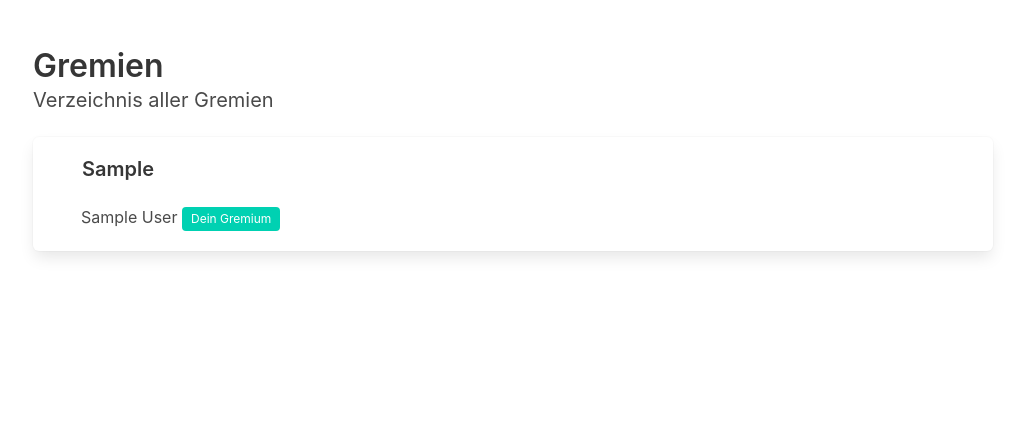
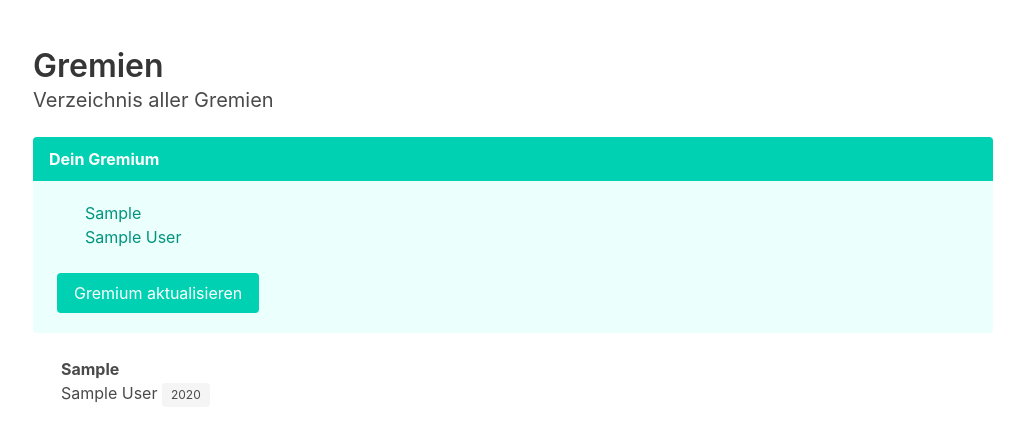
Before and after one commit to timptner/fatama, a Django app: page /accounts/councils/ in a window 1280 px wide. Shown: the part 52-493 px from the top of the page, without its empty margins (127-1152 px from the left). Run offline with Django 5.2, Linux system fonts and the light colour scheme; a user stored in the database is signed in; tables that the repository leaves empty hold one stand-in row (values such as "Sample post").

Commit message:
Add council update view

```diff
--- a/accounts/models.py
+++ b/accounts/models.py
@@ -20,6 +20,9 @@ class Council(models.Model):
     def __str__(self) -> str:
         return f'{self.name} ({self.university})'
 
+    def get_years(self) -> list[int]:
+        return self.attendance_set.values_list('congress__year', flat=True)
+
 
 class Invite(models.Model):
     token = models.CharField('Token', unique=True, max_length=20)
@@ -38,11 +41,13 @@ class Invite(models.Model):
 
     def is_expired(self) -> bool:
         return self.expired_at < timezone.now()
+
     is_expired.boolean = True
     is_expired.short_description = "Expired"
 
     def is_active(self) -> bool:
         return not self.is_expired()
+
     is_active.boolean = True
     is_active.short_description = "Active"
 
--- a/accounts/templates/accounts/council_list.html
+++ b/accounts/templates/accounts/council_list.html
@@ -10,7 +10,36 @@
             <h3 class="title">Gremien</h3>
             <h5 class="subtitle">Verzeichnis aller Gremien</h5>
 
-            {% if not user.council %}
+            {% if user.council %}
+                {% with user.council as council %}
+                    <article class="message is-primary">
+                        <div class="message-header">
+                            Dein Gremium
+                        </div>
+                        <div class="message-body">
+                            <div class="block">
+                                <div class="icon-text">
+                                    <span class="icon">
+                                        <i class="fa-solid fa-university"></i>
+                                    </span>
+                                    <span>{{ council.university }}</span>
+                                </div>
+                                <div class="icon-text">
+                                    <span class="icon">
+                                        <i class="fa-solid fa-people-group"></i>
+                                    </span>
+                                    <span>{{ council.name }}</span>
+                                </div>
+                            </div>
+                            <div class="buttons">
+                                <a class="button is-primary" href="{% url 'accounts:update_council' council.pk %}">
+                                    Gremium aktualisieren
+                                </a>
+                            </div>
+                        </div>
+                    </article>
+                {% endwith %}
+            {% else %}
                 <article class="message is-warning">
                     <div class="message-header">
                         Benutzer ist keinem Gremium zugewiesen
@@ -32,8 +61,8 @@
 
             {% regroup council_list by university as university_list %}
             {% for university, local_council_list in university_list %}
-                <div class="box">
-                    <p class="title is-5">
+                <div class="block">
+                    <p class="has-text-weight-bold">
                         <span class="icon-text">
                             <span class="icon">
                                 <i class="fa-solid fa-university"></i>
@@ -41,22 +70,20 @@
                             <span>{{ university }}</span>
                         </span>
                     </p>
-
-                    <ul>
                     {% for council in local_council_list %}
-                            <li>
+                        <p>
                             <span class="icon-text">
                                 <span class="icon">
-                                        <i class="fa-solid fa-people-group fa-fw"></i>
+                                    <i class="fa-solid fa-people-group"></i>
                                 </span>
                                 <span>{{ council.name }}</span>
                             </span>
-                                {% if council == user.council %}
-                                    <span class="tag is-primary">Dein Gremium</span>
-                                {% endif %}
-                            </li>
+
+                            {% for year in council.get_years %}
+                                <span class="tag">{{ year }}</span>
                             {% endfor %}
-                    </ul>
+                        </p>
+                    {% endfor %}
                 </div>
             {% empty %}
                 <article class="message is-info">
--- a/accounts/urls.py
+++ b/accounts/urls.py
@@ -4,8 +4,9 @@ from accounts import views
 
 app_name = 'accounts'
 urlpatterns = [
-    path('council/add/', views.CouncilCreateView.as_view(), name='create_council'),
     path('councils/', views.CouncilListView.as_view(), name='council_list'),
+    path('councils/add/', views.CouncilCreateView.as_view(), name='create_council'),
+    path('councils/<int:pk>/edit/', views.CouncilUpdateView.as_view(), name='update_council'),
     path('invite/', views.InviteCreateView.as_view(), name='create_invite'),
     path('login/', views.LoginView.as_view(), name='login'),
     path('logout/', views.LogoutView.as_view(), name='logout'),
--- a/accounts/views.py
+++ b/accounts/views.py
@@ -1,7 +1,7 @@
 from django.conf import settings
 from django.contrib import messages
 from django.contrib.messages.views import SuccessMessageMixin
-from django.contrib.auth.mixins import LoginRequiredMixin, PermissionRequiredMixin
+from django.contrib.auth.mixins import LoginRequiredMixin, PermissionRequiredMixin, UserPassesTestMixin
 from django.contrib.auth import logout, views as auth_views
 from django.core.exceptions import PermissionDenied
 from django.http import request
@@ -41,6 +41,30 @@ class CouncilCreateView(LoginRequiredMixin, SuccessMessageMixin, CreateView):
 
 class CouncilListView(LoginRequiredMixin, ListView):
     model = Council
+
+
+class CouncilUpdateView(UserPassesTestMixin, SuccessMessageMixin, UpdateView):
+    form_class = CouncilForm
+    success_message = "Gremium wurde aktualisiert."
+    success_url = reverse_lazy("accounts:council_list")
+    template_name = "accounts/council_form.html"
+
+    def get_object(self, queryset=None):
+        council = get_object_or_404(Council, pk=self.kwargs['pk'])
+        return council
+
+    def get_form_kwargs(self):
+        council = get_object_or_404(Council, pk=self.kwargs['pk'])
+        kwargs = super().get_form_kwargs()
+        kwargs.update({'user': council.owner})
+        return kwargs
+
+    def test_func(self):
+        council = get_object_or_404(Council, pk=self.kwargs['pk'])
+        if self.request.user == council.owner:
+            return True
+        else:
+            return False
 
 
 class InviteCreateView(PermissionRequiredMixin, SuccessMessageMixin, FormView):
```
Also changed, not shown: accounts/templates/accounts/council_form.html (+18 -4 lines), accounts/tests/test_views.py (+32 -1 lines). Lines whose indentation alone changed are shown as unchanged.
